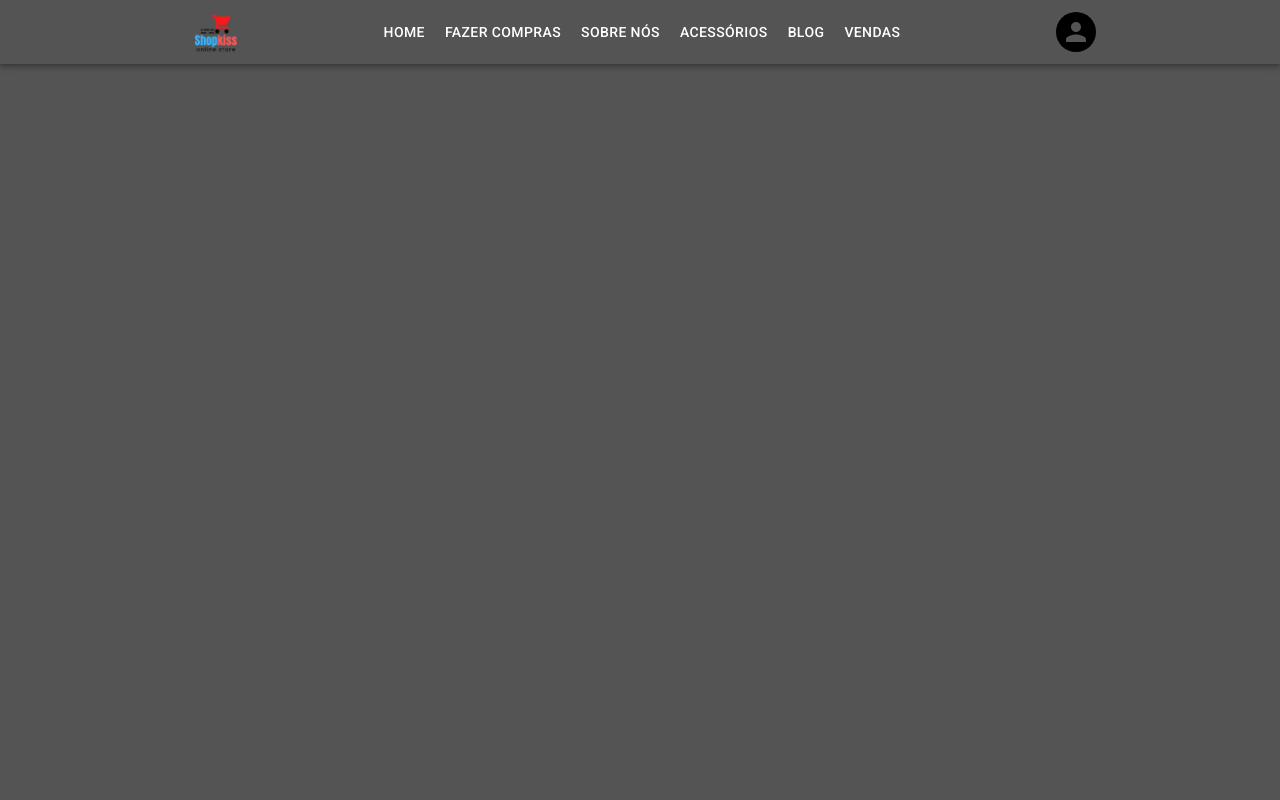
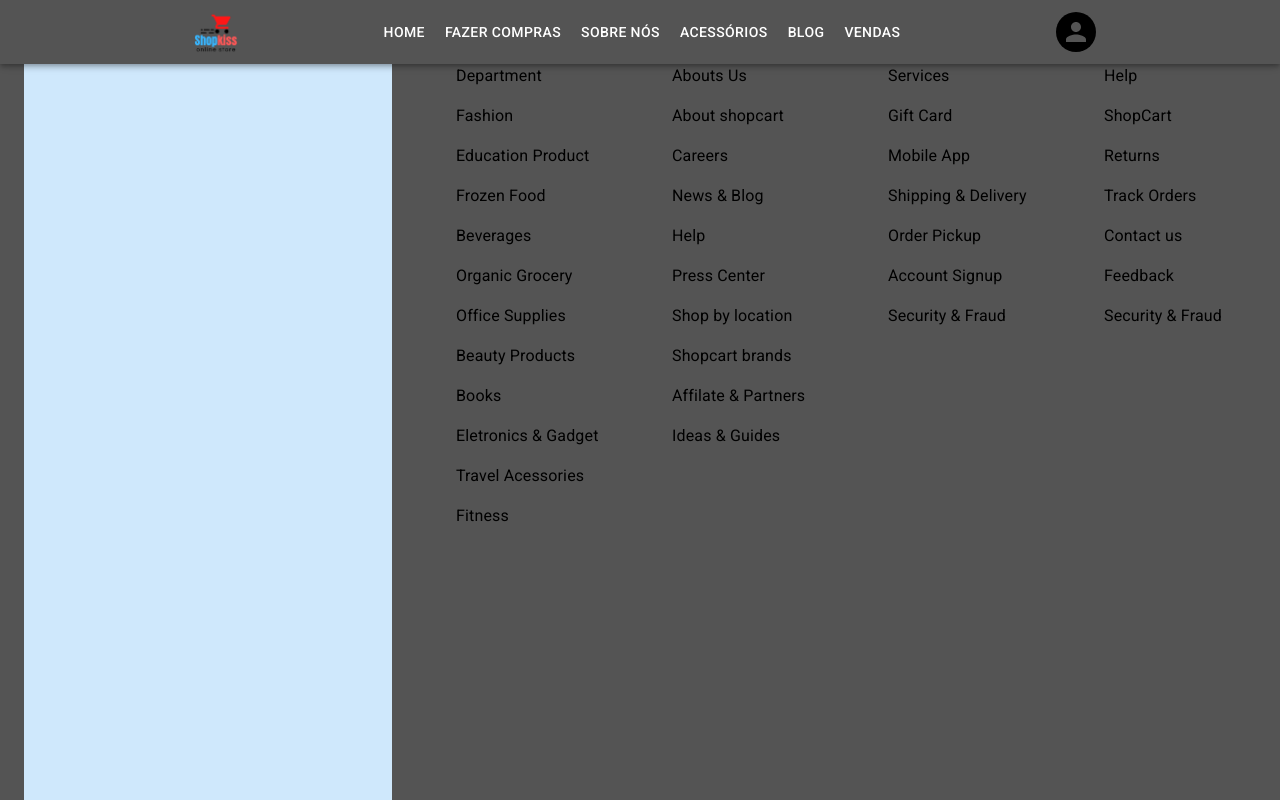
Before and after one commit to darioreisjr/e-commerce-shopkiss, a React (Create React App) app: page / in a window 1280 px wide. Shown: the top 800 px of the page. Built offline with nearby package versions, Linux system fonts and the light colour scheme.

Commit message:
adiciona base do footer

```diff
--- a/package.json
+++ b/package.json
@@ -5,6 +5,7 @@
   "dependencies": {
     "@emotion/react": "^11.10.5",
     "@emotion/styled": "^11.10.5",
+    "@fontsource/roboto": "^4.5.8",
     "@material-ui/core": "^4.12.4",
     "@material-ui/icons": "^4.11.3",
     "@mui/icons-material": "^5.10.14",
--- /dev/null
+++ b/src/components/Footer/index.jsx
@@ -0,0 +1,112 @@
+import Box from "@mui/material/Box";
+import Grid from "@mui/material/Grid";
+import Container from '@mui/material/Container';
+import Stack from '@mui/material/Stack';
+import { Typography } from "@mui/material";
+
+
+export default function Footer() {
+  return (
+    <Box sx={{ flexGrow: 1 }}>
+      <Grid container spacing={2} marginBottom={2}>
+
+        <Grid item xs={4}>
+          <Container maxWidth="sm">
+            <Box sx={{ bgcolor: '#cfe8fc', height: '100vh' }} />
+          </Container>
+        </Grid>
+
+        <Grid item xs={2}>
+          <Container maxWidth="sm">
+            <Box sx={{ width: '100%' }}>
+              <Stack spacing={2}>
+                <Typography>Department</Typography>
+                <Typography>Fashion</Typography>
+                <Typography>Education Product</Typography>
+                <Typography>Frozen Food</Typography>
+                <Typography>Beverages</Typography>
+                <Typography>Organic Grocery</Typography>
+                <Typography>Office Supplies</Typography>
+                <Typography>Beauty Products</Typography>
+                <Typography>Books</Typography>
+                <Typography>Eletronics & Gadget</Typography>
+                <Typography>Travel Acessories</Typography>
+                <Typography>Fitness</Typography>
+              </Stack>
+            </Box>
+          </Container>
+        </Grid>
+
+        <Grid item xs={2}>
+          <Container maxWidth="sm">
+            <Box sx={{ width: '100%' }}>
+              <Stack spacing={2}>
+                <Typography>Abouts Us</Typography>
+                <Typography>About shopcart</Typography>
+                <Typography>Careers</Typography>
+                <Typography>News & Blog</Typography>
+                <Typography> Help</Typography>
+                <Typography>Press Center</Typography>
+                <Typography>Shop by location</Typography>
+                <Typography>Shopcart brands</Typography>
+                <Typography>Affilate & Partners</Typography>
+                <Typography>Ideas & Guides</Typography>
+              </Stack>
+            </Box>
+          </Container>
+        </Grid>
+
+        <Grid item xs={2}>
+          <Container maxWidth="sm">
+            <Box sx={{ width: '100%' }}>
+              <Stack spacing={2}>
+                <Typography>Services</Typography>
+                <Typography>Gift Card</Typography>
+                <Typography>Mobile App</Typography>
+                <Typography>Shipping & Delivery</Typography>
+                <Typography>Order Pickup</Typography>
+                <Typography>Account Signup</Typography>
+                <Typography>Security & Fraud</Typography>
+              </Stack>
+            </Box>
+          </Container>
+        </Grid>
+
+        <Grid item xs={2}>
+          <Container maxWidth="sm">
+            <Box sx={{ width: '100%' }}>
+              <Stack spacing={2}>
+                <Typography>Help</Typography>
+                <Typography>ShopCart</Typography>
+                <Typography>Returns</Typography>
+                <Typography>Track Orders</Typography>
+                <Typography>Contact us</Typography>
+                <Typography>Feedback</Typography>
+                <Typography>Security & Fraud</Typography>
+              </Stack>
+            </Box>
+          </Container>
+        </Grid>
+
+      </Grid>
+
+      <Grid container spacing={4}>
+        <Grid item xs={4}>
+          <Container maxWidth="sm">
+            <Box sx={{ bgcolor: '#cfe8fc', height: '100vh' }} />
+          </Container>
+        </Grid>
+        <Grid item xs={4}>
+          <Container maxWidth="sm">
+            <Box sx={{ bgcolor: '#cfe8fc', height: '100vh' }} />
+          </Container>
+        </Grid>
+        <Grid item xs={4}>
+          <Container maxWidth="sm">
+            <Box sx={{ bgcolor: '#cfe8fc', height: '100vh' }} />
+          </Container>
+        </Grid>
+      </Grid>
+    </Box >
+  )
+}
--- a/src/pages/Home/index.js
+++ b/src/pages/Home/index.js
@@ -1,11 +1,14 @@
 
 import './home.css'
 import Header from './../../components/Header';
+import Footer from '../../components/Footer';
 
 export default function Home() {
     return (
         <div>
             <Header/>
+
+            <Footer/>
         </div>
     )
 }
```
Also changed, not shown: 1 other file (tests, documents, lock files or other folders).
